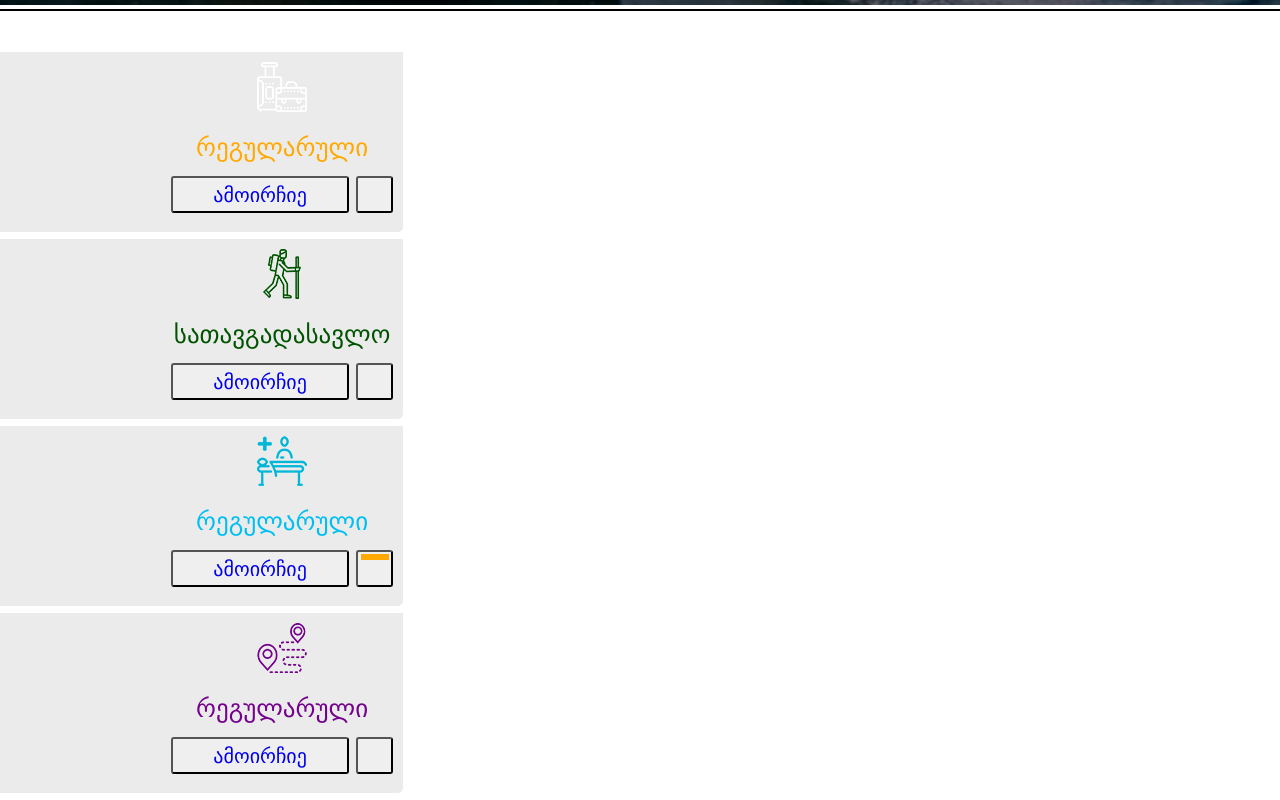
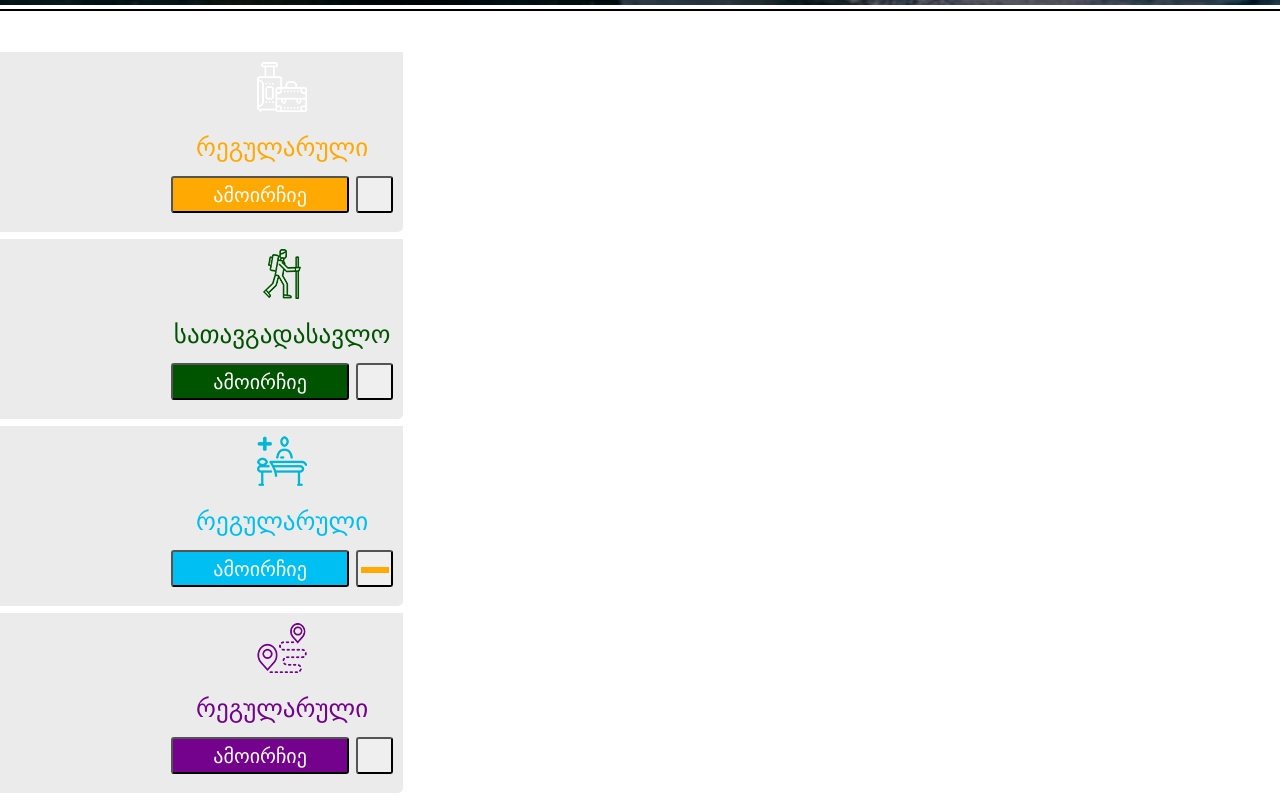
Before and after one commit to jemiks/travelagency, a plain HTML site: page tours.html in a window 1280 px wide. Shown: the part 543-1343 px from the top of the page. Drawn offline with Linux system fonts and the light colour scheme.

Commit message:
html09-css1
ღილაკების და დეტალური ტურების გაფორმება

```diff
--- a/styles/style.css
+++ b/styles/style.css
@@ -654,13 +654,11 @@ footer {
     align-items: center;
 }
 
-.tours-main-info img {
-    margin-bottom: 21px;
 
-}
 
 .tours-main-info p {
     font-size: 25px;
+    margin-top: 21px;
 
 }
 
@@ -682,7 +680,7 @@ footer {
     margin-left: 7px;
     border-radius: 3px;
 }
-
-a {
+.tours-button a{
     text-decoration: none;
+    color: #ffffff;
 }
--- a/tours.html
+++ b/tours.html
@@ -51,7 +51,7 @@
                     <img src="images/tours-regular-icon.png" alt="">
                     <p style="color: #ffa902">რეგულარული</p>
                     <div class="tours-button">
-                        <button><a href="#">ამოირჩიე</a></button>
+                        <button style="background-color: #ffa902;"><a href="#">ამოირჩიე</a></button>
                        <button><a href="#"></a></button>
                     </div>
                 </div>
@@ -63,7 +63,7 @@
                     <img src="images/tours-wonder-icon.png" alt="">
                     <p style="color: #005400">სათავგადასავლო</p>
                     <div class="tours-button">
-                        <button><a href="#">ამოირჩიე</a></button>
+                        <button style="background-color: #005400;"><a href="#">ამოირჩიე</a></button>
                        <button><a href="#"></a></button>
                     </div>
                 </div>
@@ -76,8 +76,8 @@
                     <img src="images/tours-medic-icon.png" alt="">
                     <p style="color:#00bff3;">რეგულარული</p>
                     <div class="tours-button">
-                        <button><a href="#">ამოირჩიე</a></button>
-                       <button><a href="#"><img style="align-items: center" src="images/minus.png" alt=""></a></button>
+                        <button style="background-color: #00bff3;"><a href="#">ამოირჩიე</a></button>
+                       <button><a href="#"><img src="images/minus.png" alt=""></a></button>
                     </div>
                 </div>
             </div>
@@ -88,7 +88,7 @@
                     <img src="images/tours-difference-icon.png" alt="">
                     <p style="color: #74028d">რეგულარული</p>
                     <div class="tours-button">
-                       <button><a href="#">ამოირჩიე</a></button>
+                       <button style="background-color: #74028d;"><a href="#">ამოირჩიე</a></button>
                        <button><a href="#"></a></button>
                     </div>
                 </div>
```
